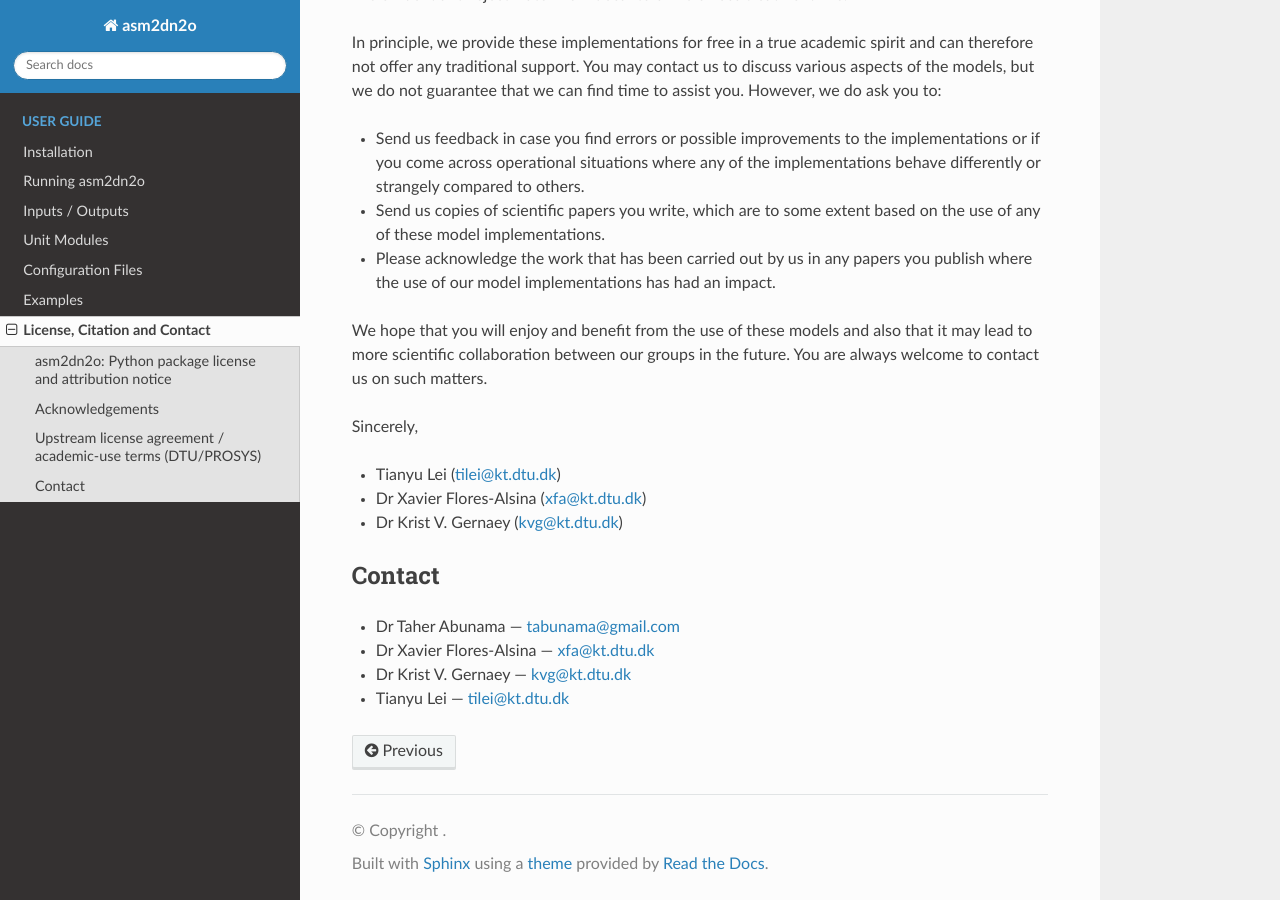
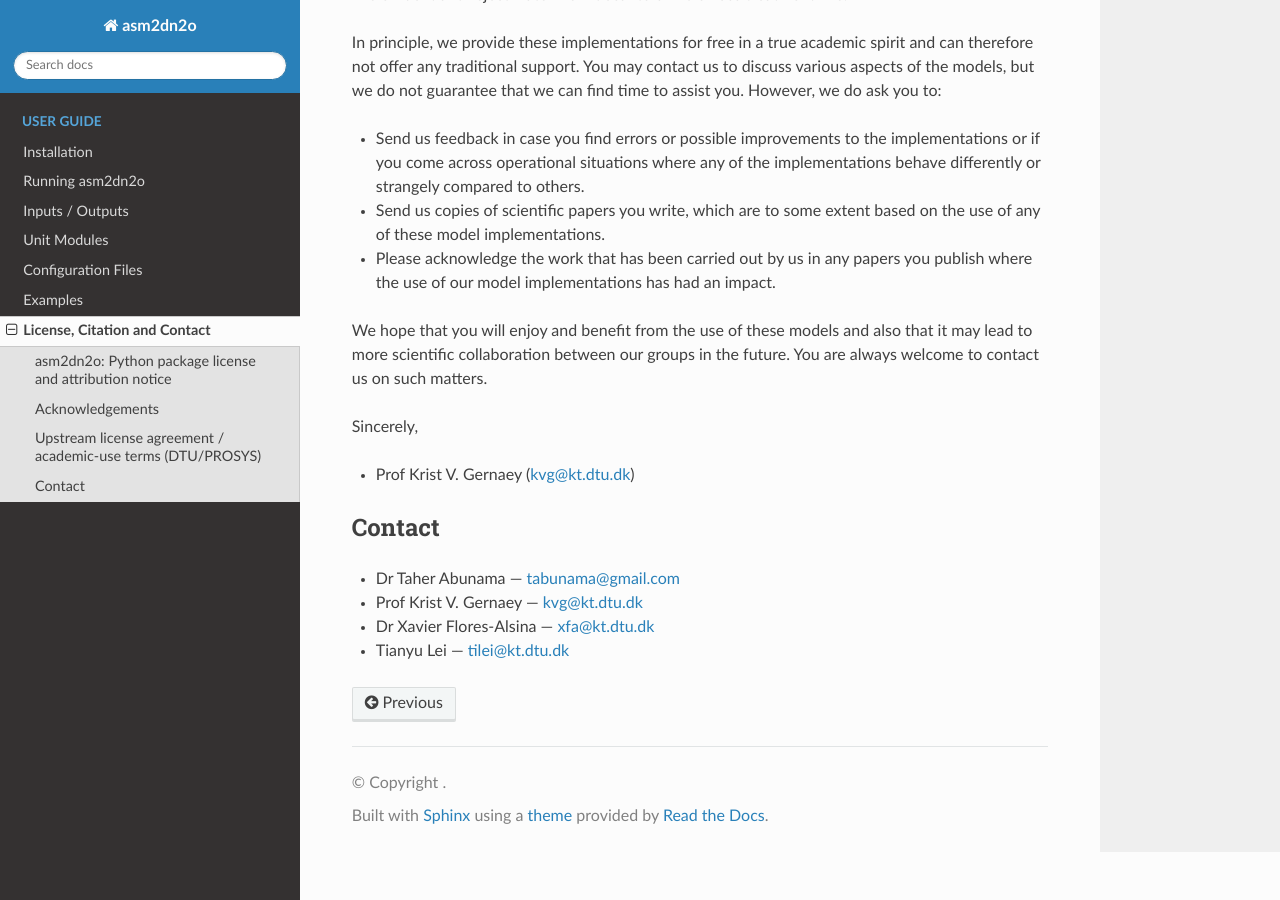
Before and after one commit to tabunama/asm2dn2o, a Sphinx documentation site: the page built from docs/source/license_citation_contact.rst, in a window 1280 px wide and 900 px high, scrolled down 1071 px. Built offline with Sphinx 7.4.7 and the Read the Docs theme 3.1.0, drawn with Linux system fonts in a browser that asks for light colours.

```diff
--- a/docs/source/license_citation_contact.rst
+++ b/docs/source/license_citation_contact.rst
@@ -70,14 +70,12 @@
 
 Sincerely,
 
-- Tianyu Lei (tilei@kt.dtu.dk)
-- Dr Xavier Flores-Alsina (xfa@kt.dtu.dk)
-- Dr Krist V. Gernaey (kvg@kt.dtu.dk)
+- Prof Krist V. Gernaey (kvg@kt.dtu.dk)
 
 Contact
 -------
 
 - Dr Taher Abunama — tabunama@gmail.com
+- Prof Krist V. Gernaey — kvg@kt.dtu.dk
 - Dr Xavier Flores-Alsina — xfa@kt.dtu.dk
-- Dr Krist V. Gernaey — kvg@kt.dtu.dk
 - Tianyu Lei — tilei@kt.dtu.dk
```
